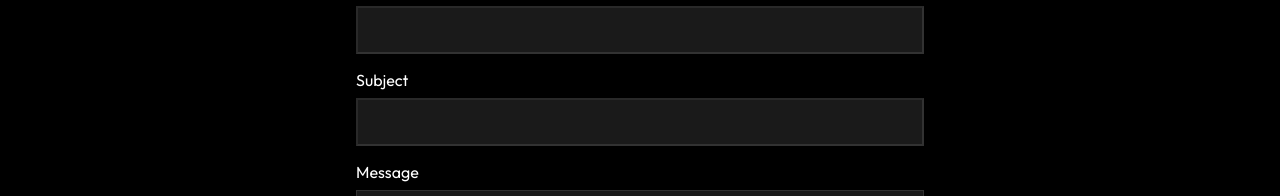
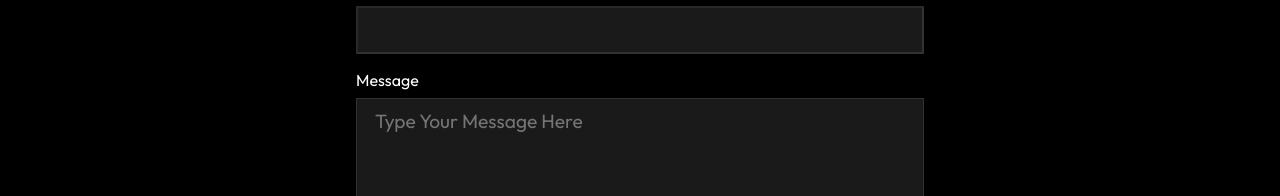
Before and after one commit to 6ixxxxx/portfolio-6ixxxxx, a React (Create React App) app: page /Contact in a window 1280 px wide. Shown: the part 658-854 px from the top of the page. Built offline with nearby package versions, Linux system fonts and the light colour scheme.

Commit message:
landscape mode + emailjs

```diff
--- a/package.json
+++ b/package.json
@@ -1,5 +1,5 @@
 {
-  "homepage":"https://6ixxxxx.github.io/portfolio-6ixxxxx",
+  "homepage": "https://6ixxxxx.github.io/portfolio-6ixxxxx",
   "name": "portfolio-6ixxxxx",
   "version": "0.1.0",
   "private": "false",
@@ -7,6 +7,7 @@
     "@testing-library/jest-dom": "^5.16.4",
     "@testing-library/react": "^13.3.0",
     "@testing-library/user-event": "^13.5.0",
+    "emailjs-com": "^3.2.0",
     "react": "^18.2.0",
     "react-dom": "^18.2.0",
     "react-icons": "^4.4.0",
--- a/src/components/Form.js
+++ b/src/components/Form.js
@@ -1,26 +1,45 @@
 import "./FormStyles.css"
-
-import React from "react"
+import emailjs from "emailjs-com";
+import React, { useRef } from "react";
 
 
 const Form = () => {
+
+  const form = useRef();
+
+  const sendEmail = (e) => {
+    e.preventDefault();
+
+    emailjs.sendForm(
+      'service_oj4ikbh',
+      'template_u2yw1n6',
+      form.current,
+      'Ew23-Nbt6g-NbxDJ-')
+      .then((result) => {
+          console.log(result.text);
+          alert("Message Sent!")
+          e.target.reset();
+      }, (error) => {
+          console.log(error.text);
+      });
+  };
+
+
   return (
     <div className="form">
-        <form action="mailto:Francistrix@gmail.com">
+        <form ref={form} onSubmit={sendEmail}>
             <label>Your Name</label>
-            <input type="text" ></input>
+            <input type="text" name="user_name"></input>
 
             <label>Email</label>
-            <input type="email" ></input>
-
-            <label>Subject</label>
-            <input type="text" ></input>
+            <input type="email" name="user_email"></input>
 
             <label>Message</label>
-            <textarea rows="6"
+            <textarea rows="6" name="message"
             placeholder="Type Your Message Here" />
 
-            <button className="btn" type="submit">Submit</button>
+            <button className="btn" type="submit"
+            value="Send" >Submit</button>
 
         </form>
     </div>
--- a/src/components/ProjectsCard.css
+++ b/src/components/ProjectsCard.css
@@ -38,9 +38,17 @@
     padding: 0.5rem 0;
 }
 
-@media screen and (max-width: 740px) {
+@media screen and (max-width: 1165px) {
     .project-container{
         max-width: 90%;
+        margin: auto;
+        grid-template-columns: repeat(2, 1fr);
+
+    }
+}
+@media screen and (max-width: 800px) {
+    .project-container{
+        max-width: 80%;
         margin: auto;
         grid-template-columns: 1fr;
 
```
Also changed, not shown: 1 other file (tests, documents, lock files or other folders).
